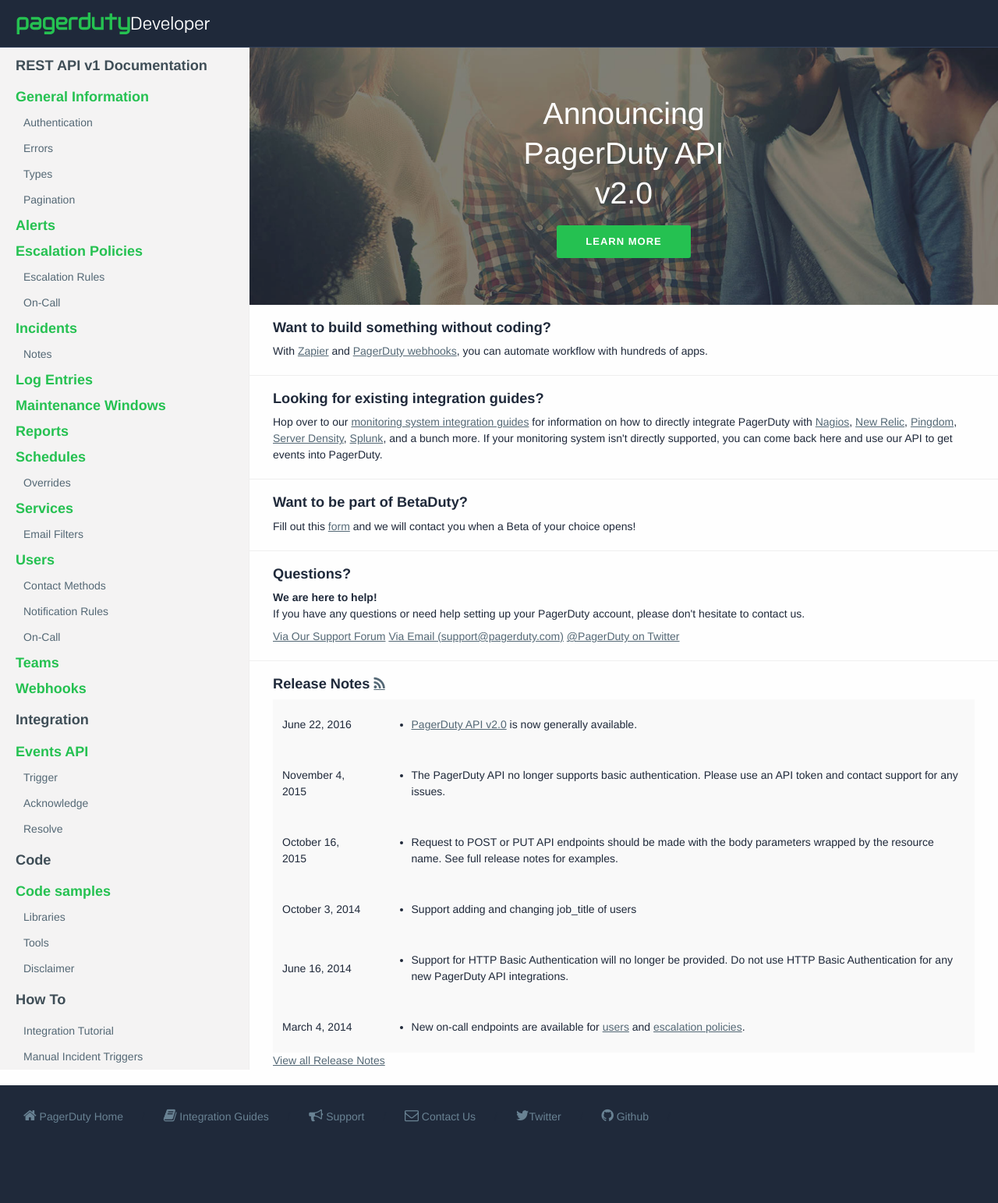
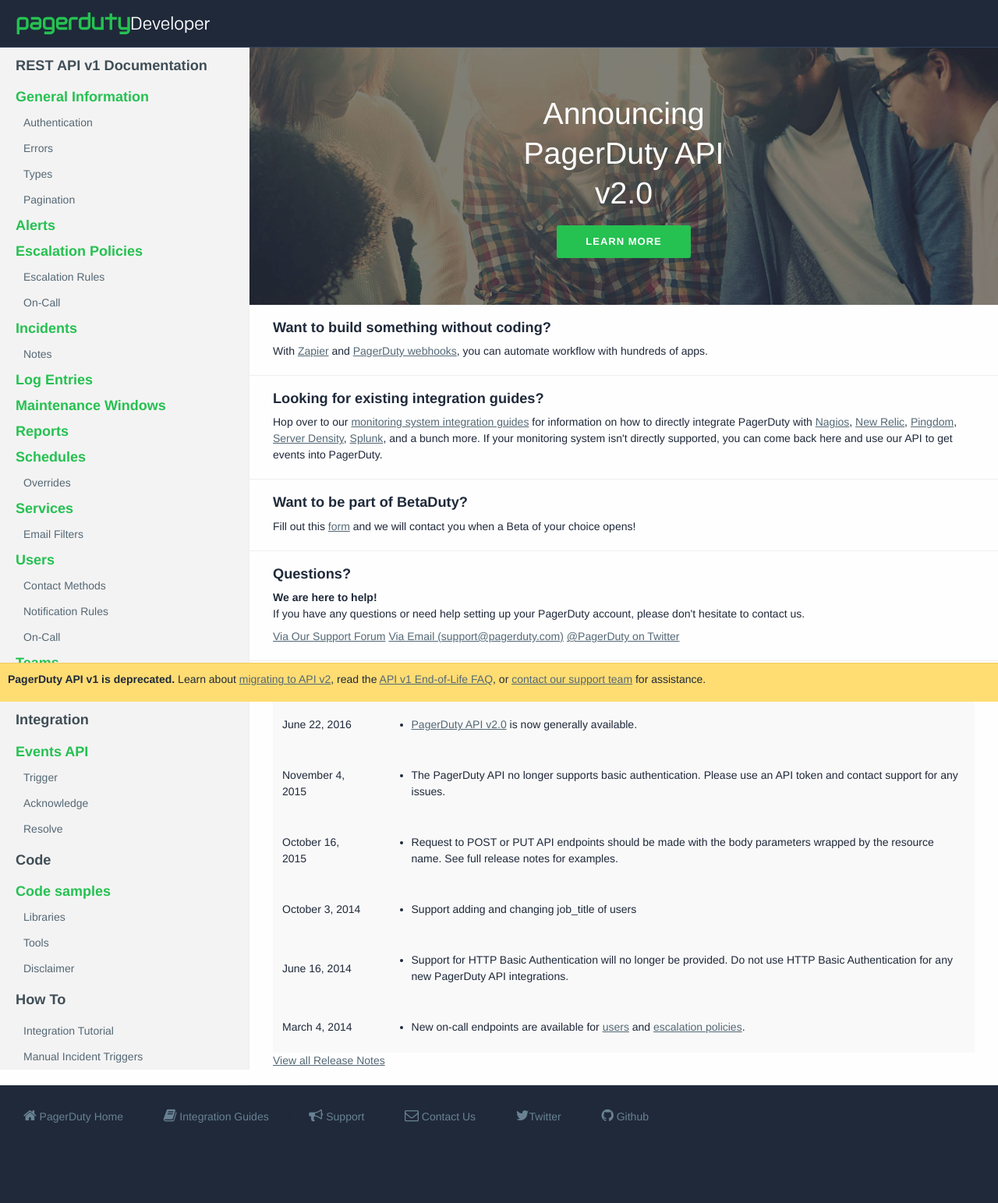
Before and after one commit to h4dz/devdocs, a Jekyll site: the page built from source/index.html, in a window 1280 px wide. Shown: the whole page at 78% size. Built offline with Jekyll 4.4.1, drawn with Linux system fonts in a browser that asks for light colours; some web fonts are replaced; before the commit the page ends 1473 px from its top, so only the background shows below that.

Commit message:
Add banner to advise about API v1 deprecation

```diff
--- a/source/_includes/footer.html
+++ b/source/_includes/footer.html
@@ -21,6 +21,14 @@
         </ul>
       </footer>
     </div>
+    <div id='deprecation-warning'>
+      <div class='alert-warning alert alert-block'>
+        <p>
+          <strong>PagerDuty API v1 is deprecated.</strong>
+          Learn about <a href='https://v2.developer.pagerduty.com/docs/migrating-to-api-v2' target='v2'>migrating to API v2</a>, read the <a href='https://v2.developer.pagerduty.com/v2/docs/api-v2-frequently-asked-questions' target='v2'>API v1 End-of-Life FAQ</a>, or <a href='mailto:support@pagerduty.com'>contact our support team</a> for assistance.
+        </p>
+      </div>
+    </div>
     <script src="/assets/js/application.js" type="text/javascript"></script>
   </body>
 </html>
--- a/source/assets/css/application.css
+++ b/source/assets/css/application.css
@@ -1679,7 +1679,7 @@ a .icon-rotate-90:before, a .icon-rotate-180:before, a .icon-rotate-270:before,
 }
 }.footer {
     background: #1f293a;
-    padding: 20px 20px;
+    padding: 20px 20px 50px;
 }
 .footer:before, .footer:after {
     content: " ";
@@ -1995,3 +1995,35 @@ a.pgd-button:hover, a.pgd-button:active  {
     background-color: #21AB48;
     border-color: #21AB48;
 }
+
+/* Deprecation Warning */
+#deprecation-warning {
+    height: 40px;
+}
+#deprecation-warning .alert {
+    z-index: 10000;
+    width: 100%;
+    position: fixed;
+    bottom: 0;
+    margin: 0;
+    border: 0 none;
+    -webkit-border-radius: 0;
+    border-radius: 0;
+    border-top: 1px solid #eecc62;
+    padding: 10px;
+}
+#deprecation-warning .alert p {
+    text-align: center;
+}
+
+@media (max-width: 1500px) {
+    #deprecation-warning .alert p {
+        text-align: left;
+    }
+}
+
+@media (max-width: 1200px) {
+    #deprecation-warning .alert p {
+        margin-right: 280px; /* Don't interfere with chat widget */
+    }
+}
```
